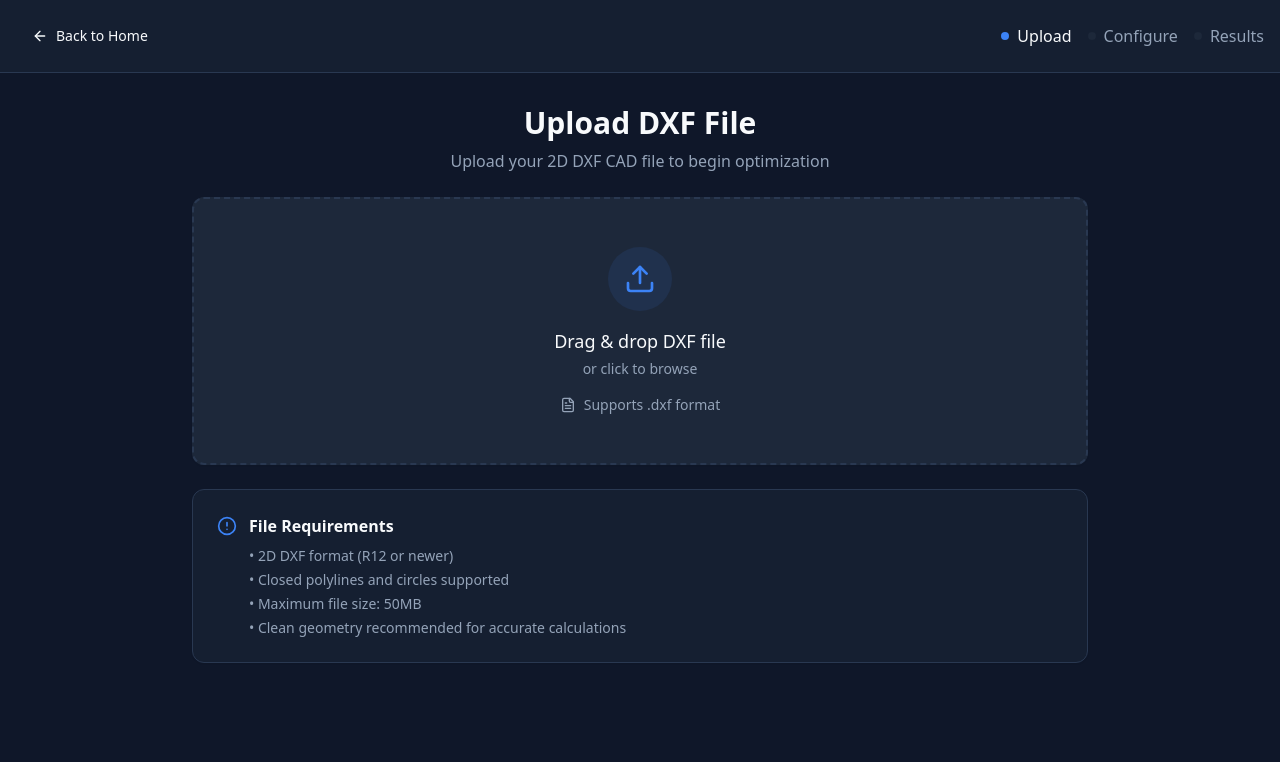
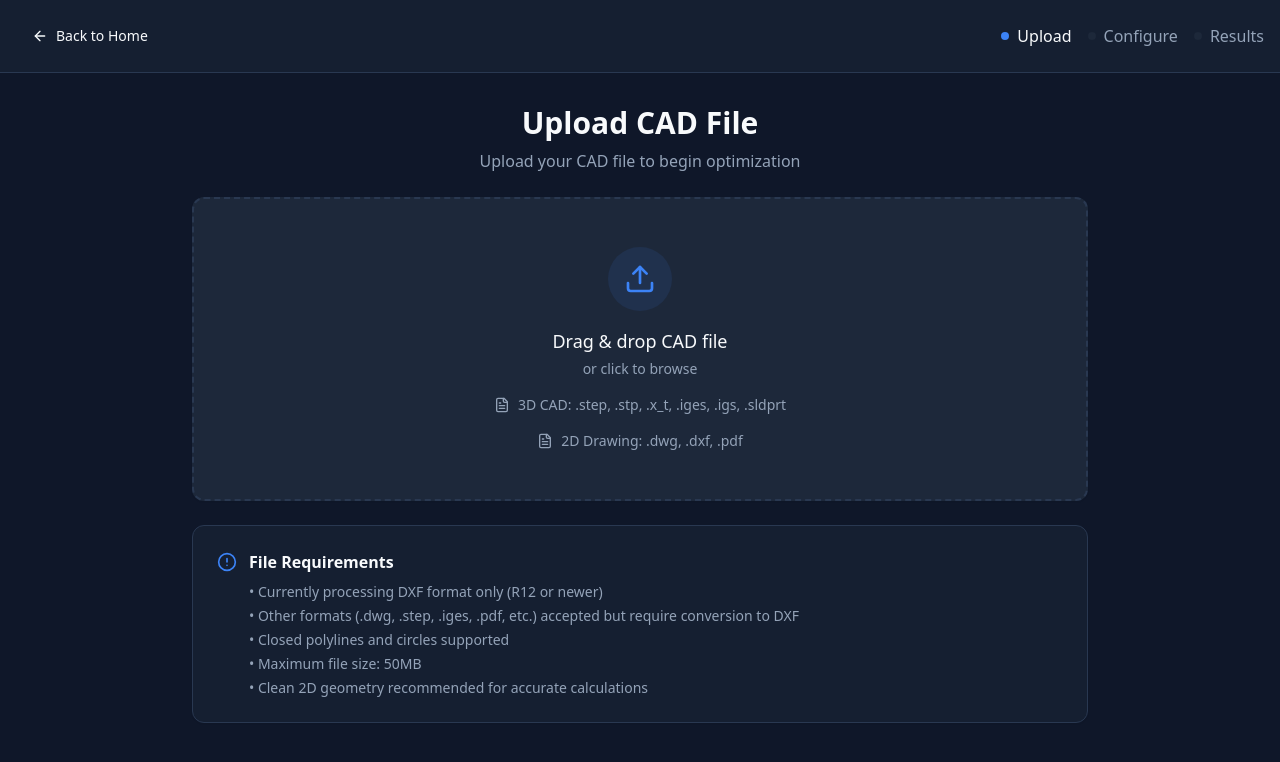
Before and after one commit to Samsan18/sheetnest-pro, a React (Vite) app: page /optimizer in a window 1280 px wide. Shown: the top 762 px of the page. Built offline with nearby package versions, Linux system fonts and the light colour scheme; the HTML template or start-up script is replaced by a standard one.

Commit message:
Add support for more file extensions

```diff
--- a/src/components/optimizer/FileUpload.tsx
+++ b/src/components/optimizer/FileUpload.tsx
@@ -101,26 +101,47 @@ const FileUpload = ({ onFileProcessed }: FileUploadProps) => {
   const onDrop = useCallback((acceptedFiles: File[]) => {
     if (acceptedFiles.length > 0) {
       const file = acceptedFiles[0];
-      if (file.name.toLowerCase().endsWith('.dxf')) {
+      const fileName = file.name.toLowerCase();
+
+      if (fileName.endsWith('.dxf')) {
         processDXFFile(file);
+      } else if (fileName.endsWith('.dwg')) {
+        toast.error("DWG format detected. Please convert to DXF format for processing.");
+      } else if (fileName.endsWith('.step') || fileName.endsWith('.stp')) {
+        toast.error("STEP format detected. Please convert to 2D DXF format for processing.");
+      } else if (fileName.endsWith('.iges') || fileName.endsWith('.igs')) {
+        toast.error("IGES format detected. Please convert to 2D DXF format for processing.");
+      } else if (fileName.endsWith('.sldprt')) {
+        toast.error("SLDPRT format detected. Please convert to 2D DXF format for processing.");
+      } else if (fileName.endsWith('.x_t')) {
+        toast.error("Parasolid format detected. Please convert to 2D DXF format for processing.");
+      } else if (fileName.endsWith('.pdf')) {
+        toast.error("PDF format detected. Please convert to DXF format for processing.");
       } else {
-        toast.error("Please upload a .dxf file");
+        toast.error("Unsupported file format. Please upload a DXF file.");
       }
     }
   }, [processDXFFile]);
 
   const { getRootProps, getInputProps, isDragActive } = useDropzone({
     onDrop,
-    accept: { 'application/dxf': ['.dxf'] },
+    accept: {
+      'application/dxf': ['.dxf'],
+      'application/dwg': ['.dwg'],
+      'application/step': ['.step', '.stp'],
+      'application/iges': ['.iges', '.igs'],
+      'application/pdf': ['.pdf'],
+      'application/octet-stream': ['.sldprt', '.x_t']
+    },
     multiple: false
   });
 
   return (
     <div className="max-w-4xl mx-auto space-y-6">
       <div className="text-center space-y-2">
-        <h2 className="text-3xl font-bold">Upload DXF File</h2>
+        <h2 className="text-3xl font-bold">Upload CAD File</h2>
         <p className="text-muted-foreground">
-          Upload your 2D DXF CAD file to begin optimization
+          Upload your CAD file to begin optimization
         </p>
       </div>
 
@@ -146,7 +167,7 @@ const FileUpload = ({ onFileProcessed }: FileUploadProps) => {
               </div>
               <div>
                 <p className="text-lg font-medium mb-1">
-                  {isDragActive ? 'Drop DXF file here' : 'Drag & drop DXF file'}
+                  {isDragActive ? 'Drop CAD file here' : 'Drag & drop CAD file'}
                 </p>
                 <p className="text-sm text-muted-foreground">
                   or click to browse
@@ -154,7 +175,11 @@ const FileUpload = ({ onFileProcessed }: FileUploadProps) => {
               </div>
               <div className="flex items-center gap-2 text-sm text-muted-foreground">
                 <FileText className="h-4 w-4" />
-                <span>Supports .dxf format</span>
+                <span>3D CAD: .step, .stp, .x_t, .iges, .igs, .sldprt</span>
+              </div>
+              <div className="flex items-center gap-2 text-sm text-muted-foreground">
+                <FileText className="h-4 w-4" />
+                <span>2D Drawing: .dwg, .dxf, .pdf</span>
               </div>
             </>
           )}
@@ -167,10 +192,11 @@ const FileUpload = ({ onFileProcessed }: FileUploadProps) => {
           <div className="space-y-2">
             <p className="font-semibold">File Requirements</p>
             <ul className="text-sm text-muted-foreground space-y-1">
-              <li>• 2D DXF format (R12 or newer)</li>
+              <li>• Currently processing DXF format only (R12 or newer)</li>
+              <li>• Other formats (.dwg, .step, .iges, .pdf, etc.) accepted but require conversion to DXF</li>
               <li>• Closed polylines and circles supported</li>
               <li>• Maximum file size: 50MB</li>
-              <li>• Clean geometry recommended for accurate calculations</li>
+              <li>• Clean 2D geometry recommended for accurate calculations</li>
             </ul>
           </div>
         </div>
```
